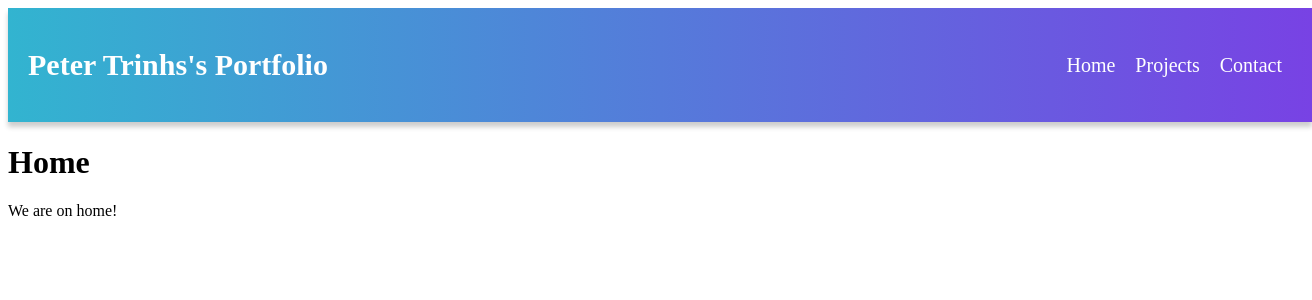
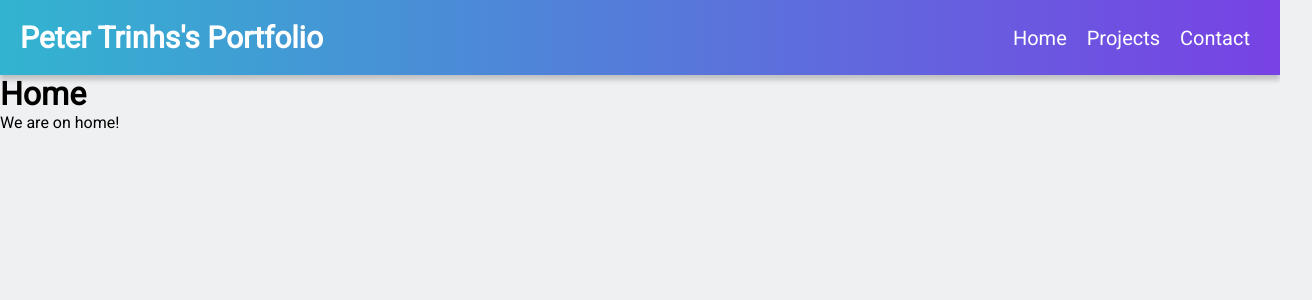
Before and after one commit to raihua/raihua.github.io, a React (Vite) app: page / in a window 1280 px wide. Shown: the top 300 px of the page, 1312 px wide, since content can reach past the window. Built offline with nearby package versions, Linux system fonts and the light colour scheme.

Commit message:
Add index.css file with global styles

```diff
--- a/src/main.jsx
+++ b/src/main.jsx
@@ -1,6 +1,7 @@
 import React from 'react';
 import ReactDOM from 'react-dom/client';
 import App from './App';
+import './styles/index.css';
 
 ReactDOM.createRoot(document.getElementById("root")).render(
   <App />
--- a/src/styles/index.css
+++ b/src/styles/index.css
@@ -0,0 +1,13 @@
+@import url('https://fonts.googleapis.com/css2?family=Roboto&display=swap');
+
+
+* {
+    margin: 0;
+    padding: 0;
+    box-sizing: border-box;
+    font-family: 'Roboto', sans-serif;
+}
+
+body {
+    background-color: #eef0f2;
+}
```
